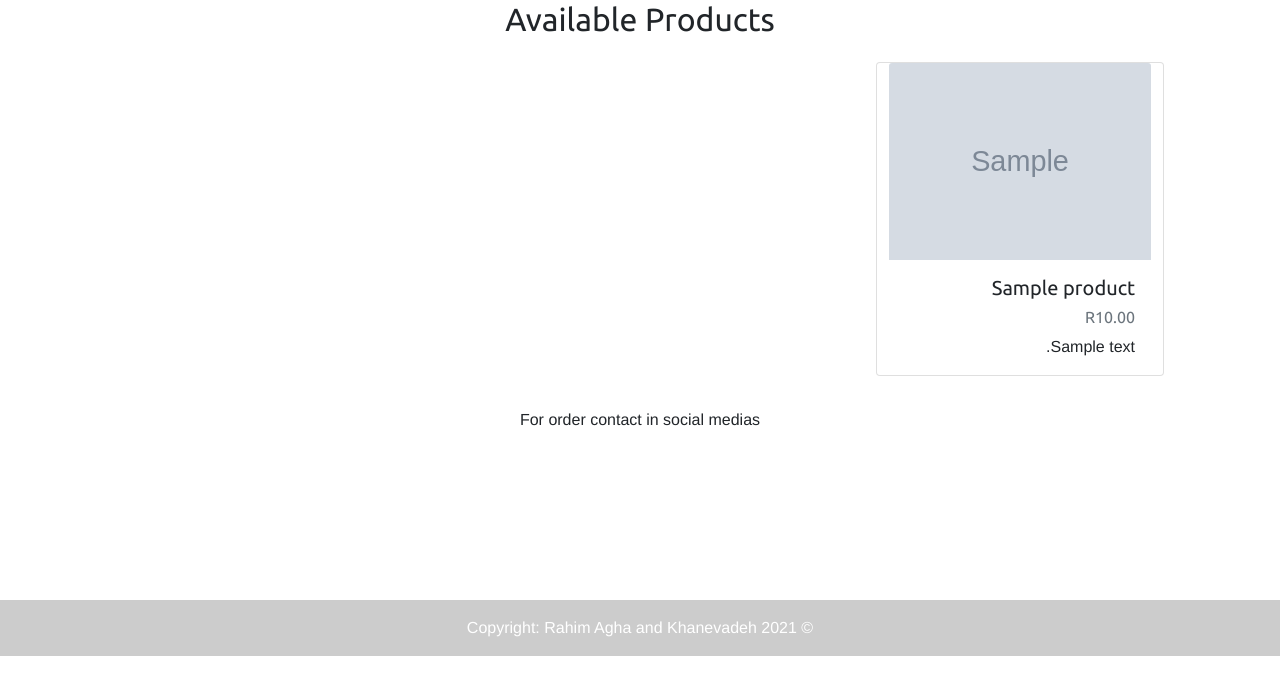
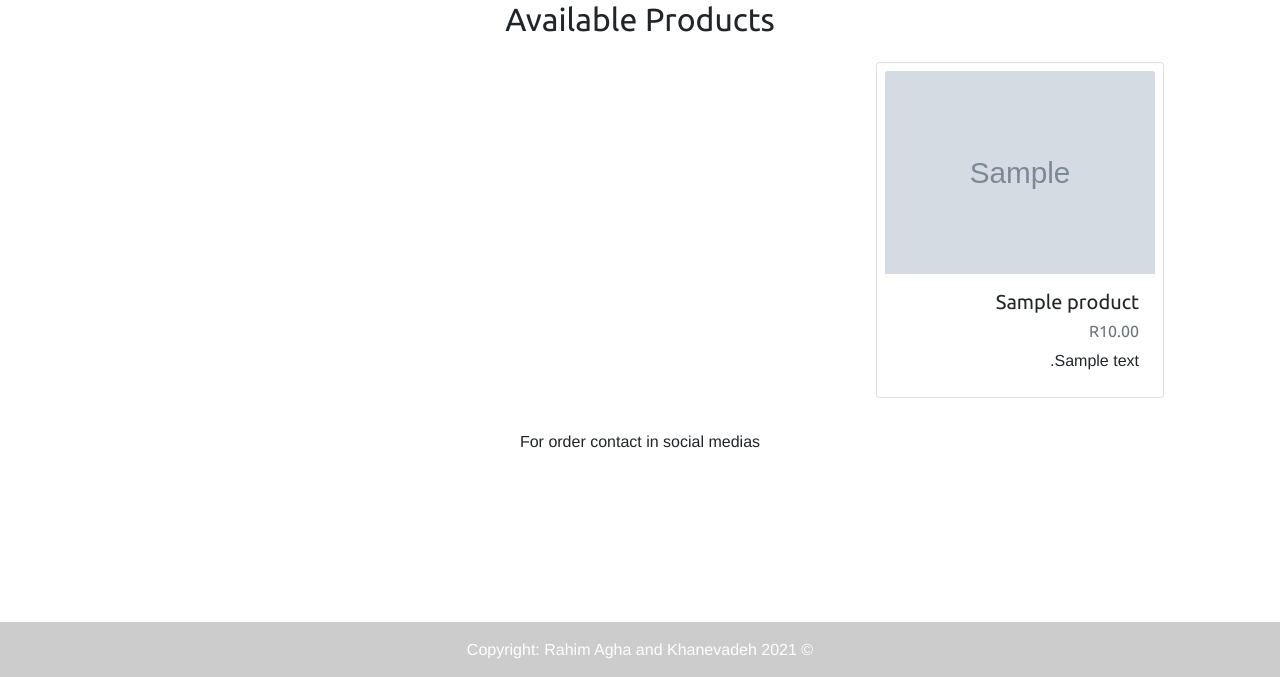
Before and after one commit to Rahimz/molmal, a Django app: a page that uses shop/templates/shop/product/temp_home.html in a window 1280 px wide. Shown: the part 53-730 px from the top of the page. Run offline with Django 3.2, Linux system fonts and the light colour scheme; tables that the repository leaves empty hold one stand-in row (values such as "Sample post"); grey boxes marked "Sample" are stand-in pictures; parts of the project's set-up code (start-up, migrations or seed data) failed here and were passed over; some libraries are stand-ins or nearby versions.

Commit message:
[BUG] some minor edit in UI temp home page

```diff
--- a/shop/static/css/base.css
+++ b/shop/static/css/base.css
@@ -147,7 +147,7 @@ ul.errorlist {
   font-family: lalezar, sans-serif;
   color: #ff6b6b;
   font-size: 40px;
-  margin-right: 10%;
+
 }
 
 #subheader .cart {
--- a/shop/templates/shop/product/temp_home.html
+++ b/shop/templates/shop/product/temp_home.html
@@ -13,7 +13,7 @@
 
   <div class="row">
     {% for product in products %}
-    <div class="card m-3" style="width: 18rem;">
+    <div class="card m-3 p-2" style="width: 18rem;">
       <img src="{% if product.image %}{{ product.image.url }}{% else %}{% static 'img/no_image.png' %}{% endif %}" class="card-img-top" alt="">
       <div class="card-body">
         <h5 class="card-title">{{ product.name }}</h5>
```
